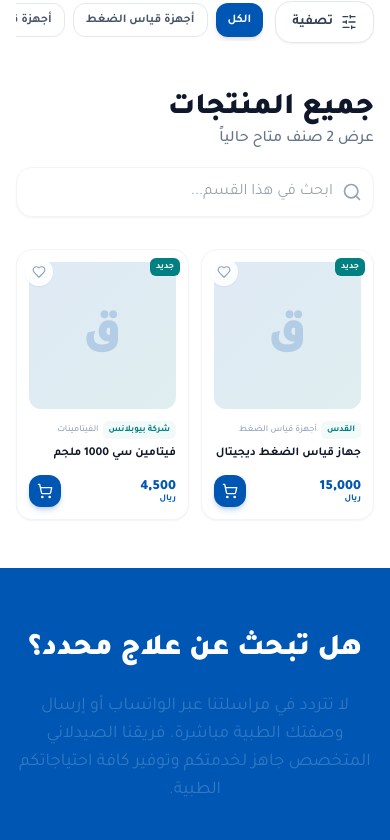
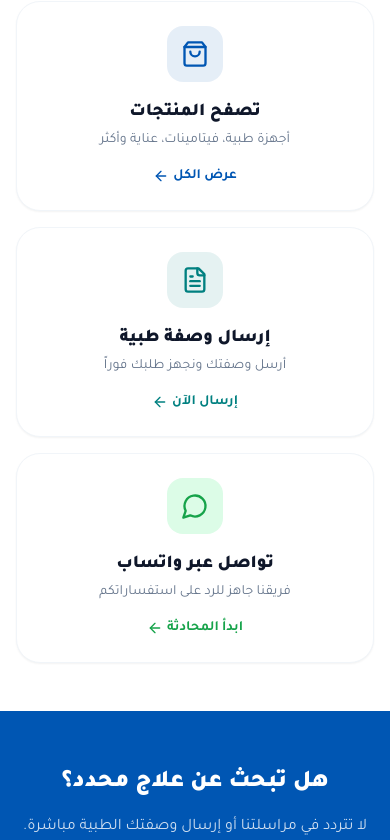
Before and after one commit to eng-duud/pharmacy, a Next.js app: page / in a window 390 px wide. Shown: the part 1239-2079 px from the top of the page. Built offline with nearby package versions, Linux system fonts and the light colour scheme.

Commit message:
🚀 Initial commit price

```diff
--- a/src/app/page.tsx
+++ b/src/app/page.tsx
@@ -1,108 +1,104 @@
-"use client";
-
-import { useState, useMemo } from "react";
 import Hero from "@/components/Hero";
-import ProductFilter from "@/components/ProductFilter";
-import ProductGrid from "@/components/ProductGrid";
-import { MOCK_PRODUCTS } from "@/constants";
-import { Search } from "lucide-react";
+import Link from "next/link";
+import { ArrowLeft, ShoppingBag, MessageCircle, FileText } from "lucide-react";
 
 export default function Home() {
-  const [selectedCategory, setSelectedCategory] = useState("الكل");
-  const [selectedBrand, setSelectedBrand] = useState("الكل");
-  const [searchQuery, setSearchQuery] = useState("");
-
-  const filteredProducts = useMemo(() => {
-    return MOCK_PRODUCTS.filter((product) => {
-      const categoryMatch = selectedCategory === "الكل" || product.category === selectedCategory;
-      const brandMatch = selectedBrand === "الكل" || product.brand === selectedBrand;
-      const searchMatch = product.name.toLowerCase().includes(searchQuery.toLowerCase()) ||
-                         product.category.toLowerCase().includes(searchQuery.toLowerCase());
-
-      return categoryMatch && brandMatch && searchMatch;
-    });
-  }, [selectedCategory, selectedBrand, searchQuery]);
-
   return (
     <main className="min-h-screen flex flex-col">
       <Hero />
 
-      {/* Main Content Area */}
-      <section className="container mx-auto px-4 py-12 md:py-20 flex-grow">
-        <div className="flex flex-col lg:flex-row gap-8">
+      {/* ── Quick Actions ── */}
+      <section className="container mx-auto px-4 py-12 md:py-16">
+        <div className="grid grid-cols-1 sm:grid-cols-3 gap-4 md:gap-6">
+          {/* Products */}
+          <Link
+            href="/products"
+            className="group bg-white dark:bg-slate-900 border border-slate-100 dark:border-slate-800 rounded-3xl p-6 md:p-8 shadow-sm hover:shadow-xl hover:shadow-primary/10 hover:-translate-y-1 transition-all flex flex-col items-center text-center gap-4"
+          >
+            <div className="w-14 h-14 bg-primary/10 rounded-2xl flex items-center justify-center text-primary group-hover:bg-primary group-hover:text-white transition-all">
+              <ShoppingBag className="w-7 h-7" />
+            </div>
+            <div>
+              <h3 className="text-lg font-black text-slate-900 dark:text-white mb-1">
+                تصفح المنتجات
+              </h3>
+              <p className="text-slate-500 dark:text-slate-400 text-sm">
+                أجهزة طبية، فيتامينات، عناية وأكثر
+              </p>
+            </div>
+            <span className="mt-auto flex items-center gap-1 text-primary dark:text-teal-light font-bold text-sm group-hover:gap-2 transition-all">
+              عرض الكل <ArrowLeft className="w-4 h-4" />
+            </span>
+          </Link>
 
-          {/* Sidebar */}
-          <ProductFilter
-            selectedCategory={selectedCategory}
-            setSelectedCategory={setSelectedCategory}
-            selectedBrand={selectedBrand}
-            setSelectedBrand={setSelectedBrand}
-          />
+          {/* Prescription */}
+          <Link
+            href="/upload-prescription"
+            className="group bg-white dark:bg-slate-900 border border-slate-100 dark:border-slate-800 rounded-3xl p-6 md:p-8 shadow-sm hover:shadow-xl hover:shadow-teal/10 hover:-translate-y-1 transition-all flex flex-col items-center text-center gap-4"
+          >
+            <div className="w-14 h-14 bg-teal/10 rounded-2xl flex items-center justify-center text-teal group-hover:bg-teal group-hover:text-white transition-all">
+              <FileText className="w-7 h-7" />
+            </div>
+            <div>
+              <h3 className="text-lg font-black text-slate-900 dark:text-white mb-1">
+                إرسال وصفة طبية
+              </h3>
+              <p className="text-slate-500 dark:text-slate-400 text-sm">
+                أرسل وصفتك ونجهز طلبك فوراً
+              </p>
+            </div>
+            <span className="mt-auto flex items-center gap-1 text-teal dark:text-teal-light font-bold text-sm group-hover:gap-2 transition-all">
+              إرسال الآن <ArrowLeft className="w-4 h-4" />
+            </span>
+          </Link>
 
-          {/* Product Listing */}
-          <div className="flex-1 space-y-8">
-            {/* Header of listing */}
-            <div className="flex flex-col md:flex-row md:items-center justify-between gap-4">
-              <div>
-                <h2 className="text-3xl font-black text-slate-900 dark:text-white">
-                  {selectedCategory === "الكل" ? "جميع المنتجات" : selectedCategory}
-                </h2>
-                <p className="text-slate-500 dark:text-slate-400 font-medium">عرض {filteredProducts.length} صنف متاح حالياً</p>
-              </div>
-
-              <div className="relative w-full md:w-72 lg:hidden">
-                <input
-                  type="text"
-                  placeholder="ابحث في هذا القسم..."
-                  value={searchQuery}
-                  onChange={(e) => setSearchQuery(e.target.value)}
-                  className="w-full bg-white dark:bg-slate-800 border border-slate-100 dark:border-slate-700 rounded-2xl py-3 px-10 shadow-sm focus:ring-2 focus:ring-primary/20 dark:focus:ring-teal/20 outline-none dark:text-white"
-                />
-                <Search className="absolute right-3 top-1/2 -translate-y-1/2 text-slate-400 w-5 h-5" />
-              </div>
+          {/* WhatsApp */}
+          <a
+            href="https://wa.me/967770709062"
+            target="_blank"
+            rel="noopener noreferrer"
+            className="group bg-white dark:bg-slate-900 border border-slate-100 dark:border-slate-800 rounded-3xl p-6 md:p-8 shadow-sm hover:shadow-xl hover:shadow-green-500/10 hover:-translate-y-1 transition-all flex flex-col items-center text-center gap-4"
+          >
+            <div className="w-14 h-14 bg-green-100 dark:bg-green-900/30 rounded-2xl flex items-center justify-center text-green-600 group-hover:bg-green-500 group-hover:text-white transition-all">
+              <MessageCircle className="w-7 h-7" />
             </div>
-
-            {/* Active Filters display */}
-            {(selectedCategory !== "الكل" || selectedBrand !== "الكل" || searchQuery !== "") && (
-              <div className="flex flex-wrap gap-2">
-                {selectedCategory !== "الكل" && (
-                  <span className="bg-primary/10 text-primary px-3 py-1 rounded-full text-xs font-bold flex items-center gap-2">
-                    {selectedCategory}
-                    <button onClick={() => setSelectedCategory("الكل")} className="hover:text-primary-dark">×</button>
-                  </span>
-                )}
-                {selectedBrand !== "الكل" && (
-                  <span className="bg-teal/10 text-teal px-3 py-1 rounded-full text-xs font-bold flex items-center gap-2">
-                    {selectedBrand}
-                    <button onClick={() => setSelectedBrand("الكل")} className="hover:text-teal-dark">×</button>
-                  </span>
-                )}
-                {searchQuery !== "" && (
-                  <span className="bg-slate-100 dark:bg-slate-800 text-slate-600 dark:text-slate-300 px-3 py-1 rounded-full text-xs font-bold flex items-center gap-2">
-                    بحث: {searchQuery}
-                    <button onClick={() => setSearchQuery("")} className="hover:text-slate-900 dark:hover:text-white">×</button>
-                  </span>
-                )}
-              </div>
-            )}
-
-            <ProductGrid products={filteredProducts} />
-          </div>
+            <div>
+              <h3 className="text-lg font-black text-slate-900 dark:text-white mb-1">
+                تواصل عبر واتساب
+              </h3>
+              <p className="text-slate-500 dark:text-slate-400 text-sm">
+                فريقنا جاهز للرد على استفساراتكم
+              </p>
+            </div>
+            <span className="mt-auto flex items-center gap-1 text-green-600 font-bold text-sm group-hover:gap-2 transition-all">
+              ابدأ المحادثة <ArrowLeft className="w-4 h-4" />
+            </span>
+          </a>
         </div>
       </section>
 
-      {/* Call to Action Banner */}
-      <section className="bg-primary py-16 mb-20">
+      {/* ── CTA Banner ── */}
+      <section className="bg-primary py-14 md:py-16 mb-20">
         <div className="container mx-auto px-4 text-center">
-          <h2 className="text-3xl md:text-4xl font-black text-white mb-6">هل تبحث عن علاج محدد؟</h2>
-          <p className="text-primary-light text-lg mb-10 max-w-2xl mx-auto">
-            لا تتردد في مراسلتنا عبر الواتساب أو إرسال وصفتك الطبية مباشرة. فريقنا الصيدلاني المتخصص جاهز لخدمتكم وتوفير كافة احتياجاتكم الطبية.
+          <h2 className="text-2xl md:text-4xl font-black text-white mb-4 md:mb-6">
+            هل تبحث عن علاج محدد؟
+          </h2>
+          <p className="text-white/80 text-base md:text-lg mb-8 max-w-2xl mx-auto">
+            لا تتردد في مراسلتنا أو إرسال وصفتك الطبية مباشرة. فريقنا
+            الصيدلاني المتخصص جاهز لخدمتكم.
           </p>
-          <div className="flex flex-wrap justify-center gap-4">
+          <div className="flex flex-col sm:flex-row justify-center gap-3 md:gap-4 px-4">
+            <Link
+              href="/products"
+              className="bg-white text-primary px-8 py-4 rounded-2xl font-bold text-base md:text-lg hover:shadow-2xl transition-all"
+            >
+              تصفح المنتجات
+            </Link>
             <a
               href="https://wa.me/967770709062"
               target="_blank"
-              className="bg-white text-primary px-10 py-4 rounded-2xl font-bold text-lg hover:shadow-2xl transition-all"
+              rel="noopener noreferrer"
+              className="bg-white/10 border-2 border-white/30 text-white px-8 py-4 rounded-2xl font-bold text-base md:text-lg hover:bg-white/20 transition-all"
             >
               تحدث معنا عبر الواتساب
             </a>
--- a/src/components/ProductFilter.tsx
+++ b/src/components/ProductFilter.tsx
@@ -107,10 +107,11 @@ export default function ProductFilter({
         <FilterContent />
       </aside>
 
-      {/* ── Mobile: Inline filter bar (categories as pills) ── */}
-      <div className="lg:hidden w-full">
-        {/* Filter trigger row */}
-        <div className="flex items-center gap-3 mb-4">
+      {/* ── Mobile: Inline filter bar ── */}
+      <div className="lg:hidden w-full space-y-3">
+
+        {/* Row 1: Filter button + "الكل" pill */}
+        <div className="flex items-center gap-3">
           <button
             onClick={() => setIsOpen(true)}
             className="flex items-center gap-2 bg-white dark:bg-slate-900 border border-slate-200 dark:border-slate-700 text-slate-700 dark:text-slate-200 px-4 py-2.5 rounded-2xl font-bold text-sm shadow-sm relative shrink-0"
@@ -124,45 +125,41 @@ export default function ProductFilter({
             )}
           </button>
 
-          {/* Horizontal scrollable category pills */}
-          <div className="flex gap-2 overflow-x-auto pb-1 flex-1 scrollbar-none">
           <button
-              onClick={() => setSelectedCategory("الكل")}
-              className={`shrink-0 px-3 py-2 rounded-xl text-xs font-bold transition-all ${
-                selectedCategory === "الكل"
-                  ? "bg-primary text-white shadow-md"
-                  : "bg-white dark:bg-slate-900 text-slate-600 dark:text-slate-400 border border-slate-200 dark:border-slate-700"
+            onClick={() => { setSelectedCategory("الكل"); setSelectedBrand("الكل"); }}
+            className={`shrink-0 px-4 py-2.5 rounded-2xl text-sm font-bold transition-all border ${
+              selectedCategory === "الكل" && selectedBrand === "الكل"
+                ? "bg-primary text-white border-primary shadow-md shadow-primary/20"
+                : "bg-white dark:bg-slate-900 text-slate-600 dark:text-slate-400 border-slate-200 dark:border-slate-700"
             }`}
           >
             الكل
           </button>
+        </div>
+
+        {/* Row 2: Category pills (horizontal scroll) */}
+        <div className="flex gap-2 overflow-x-auto pb-1 scrollbar-none">
           {CATEGORIES.map((category) => (
             <button
               key={category}
               onClick={() => setSelectedCategory(category)}
-                className={`shrink-0 px-3 py-2 rounded-xl text-xs font-bold transition-all whitespace-nowrap ${
+              className={`shrink-0 px-3 py-2 rounded-xl text-xs font-bold transition-all whitespace-nowrap border ${
                 selectedCategory === category
-                    ? "bg-primary text-white shadow-md"
-                    : "bg-white dark:bg-slate-900 text-slate-600 dark:text-slate-400 border border-slate-200 dark:border-slate-700"
+                  ? "bg-primary text-white border-primary shadow-md"
+                  : "bg-white dark:bg-slate-900 text-slate-600 dark:text-slate-400 border-slate-200 dark:border-slate-700"
               }`}
             >
               {category}
             </button>
           ))}
         </div>
-        </div>
 
-        {/* Active brand filter chip */}
+        {/* Active brand chip */}
         {selectedBrand !== "الكل" && (
-          <div className="flex gap-2 mb-3">
+          <div className="flex gap-2">
             <span className="bg-teal/10 text-teal px-3 py-1.5 rounded-full text-xs font-bold flex items-center gap-2">
               {selectedBrand}
-              <button
-                onClick={() => setSelectedBrand("الكل")}
-                className="hover:text-teal-dark"
-              >
-                ×
-              </button>
+              <button onClick={() => setSelectedBrand("الكل")}>×</button>
             </span>
           </div>
         )}
--- a/src/components/ProductGrid.tsx
+++ b/src/components/ProductGrid.tsx
@@ -80,23 +80,15 @@ export default function ProductGrid({ products }: GridProps) {
               {product.name}
             </h3>
 
-            {/* Price + Button */}
-            <div className="flex items-center justify-between mt-auto pt-2 gap-1">
-              <span className="text-sm md:text-xl font-black text-primary dark:text-teal-light leading-none">
-                {product.price.toLocaleString()}
-                <span className="text-[9px] md:text-xs font-bold block md:inline"> ريال</span>
-              </span>
-
-              {/* Desktop: text button */}
-              <button className="hidden md:block bg-slate-100 dark:bg-slate-800 text-slate-900 dark:text-white px-4 py-2 rounded-xl text-sm font-bold hover:bg-primary dark:hover:bg-teal hover:text-white transition-colors shrink-0">
-                أضف للسلة
-              </button>
-
-              {/* Mobile: icon button */}
-              <button className="md:hidden w-8 h-8 bg-primary text-white rounded-xl flex items-center justify-center shadow-md shadow-primary/20 active:scale-95 transition-transform shrink-0">
-                <ShoppingCart className="w-4 h-4" />
-              </button>
-            </div>
+            {/* CTA Button */}
+            <a
+              href="https://wa.me/967770709062"
+              target="_blank"
+              rel="noopener noreferrer"
+              className="mt-auto pt-2 w-full bg-primary/10 dark:bg-primary/20 text-primary dark:text-teal-light text-center py-2 rounded-xl text-xs md:text-sm font-bold hover:bg-primary hover:text-white dark:hover:bg-teal dark:hover:text-white transition-all active:scale-95 block"
+            >
+              اطلب الآن
+            </a>
           </div>
         </motion.div>
       ))}
```
Lines whose indentation alone changed are shown as unchanged.
